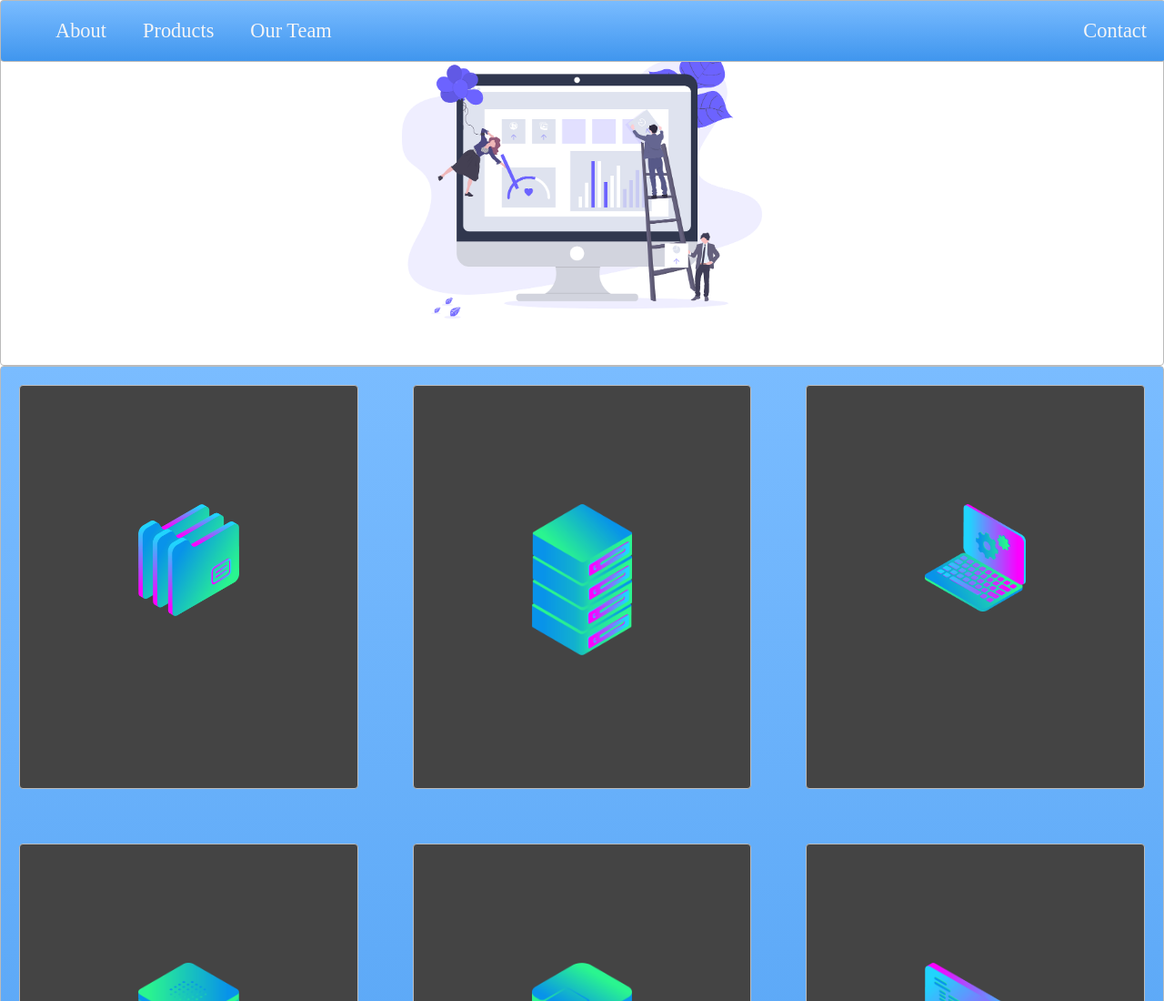
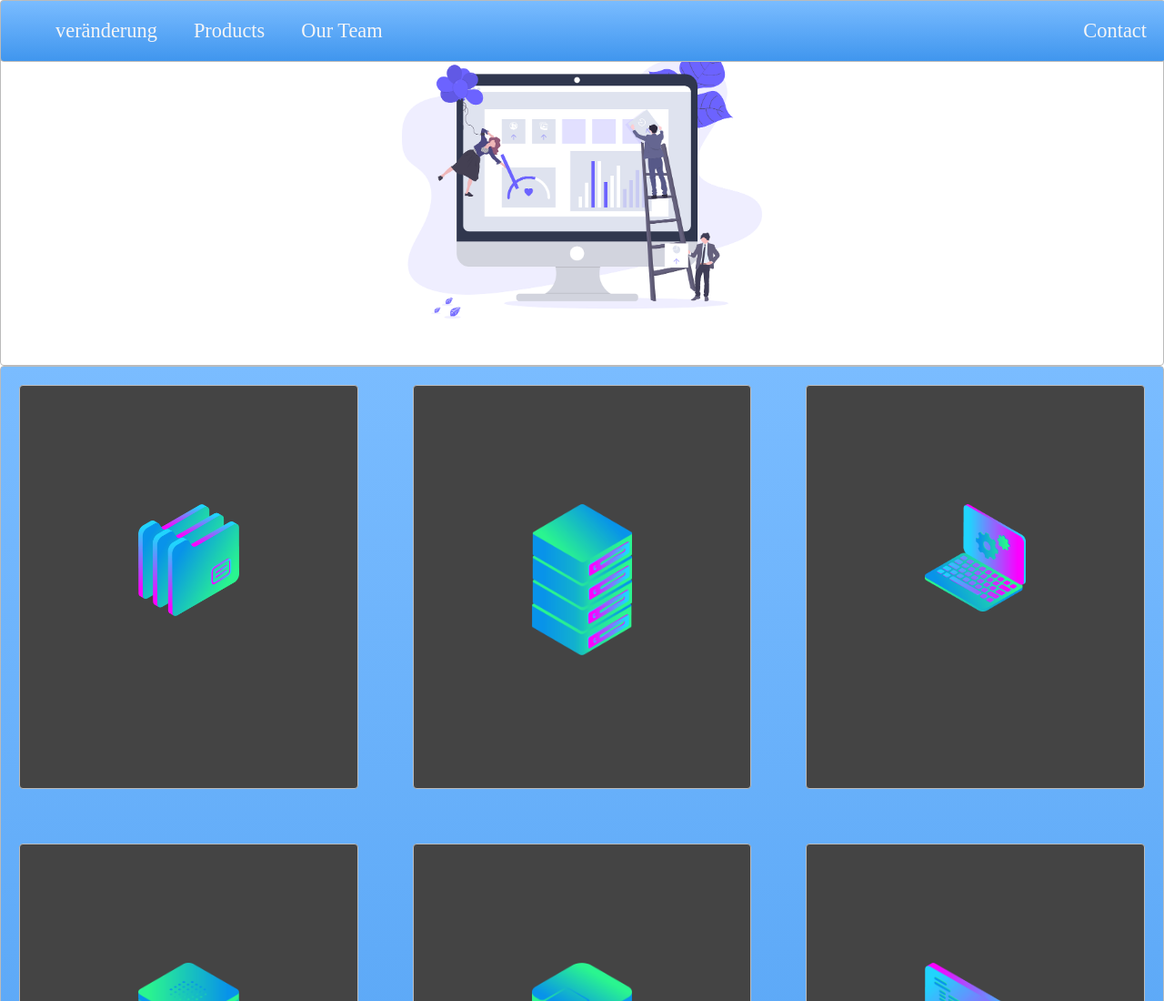
Before and after one commit to LuckyRival/test, a plain HTML site: page index.html in a window 1280 px wide. Shown: the top 1100 px of the page at 91% size. Drawn offline with Linux system fonts and the light colour scheme.

Commit message:
veränderung

```diff
--- a/index.html
+++ b/index.html
@@ -7,7 +7,7 @@
 <body>
   <nav class="zone blue sticky hello">
     <ul class="main-nav">
-        <li><a href="">About</a></li>
+        <li><a href="">veränderung</a></li>
         <li><a href="">Products</a></li>
         <li><a href="">Our Team</a></li>
         <li class="push"><a href="">Contact</a></li>
```
Also changed, not shown: 1 other file.
